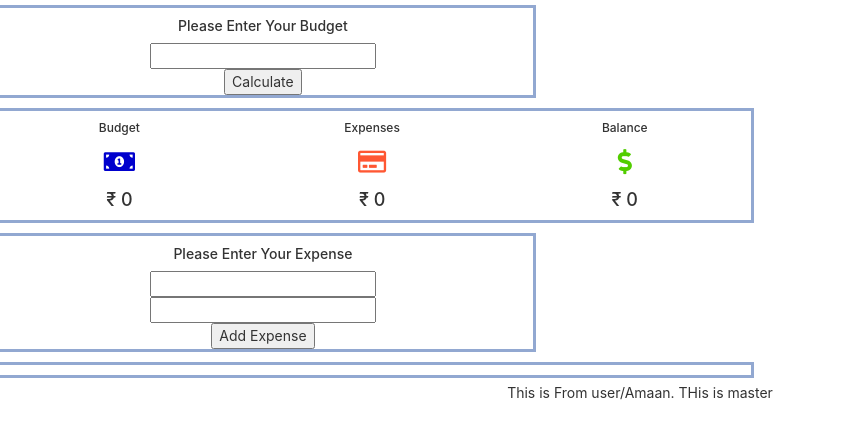
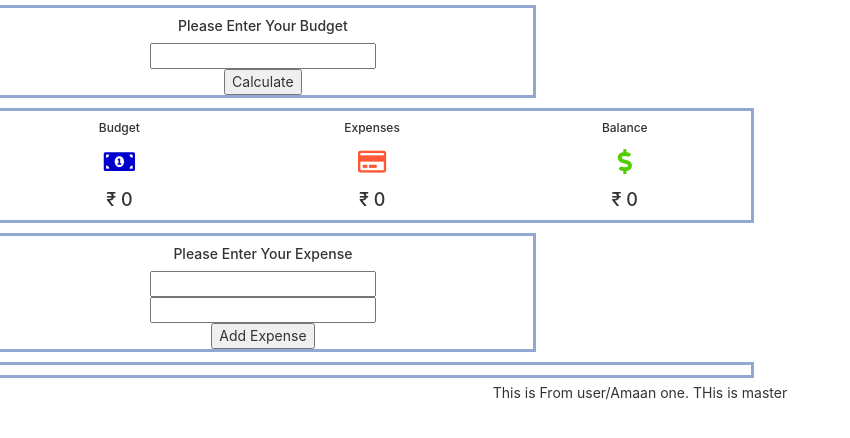
Before and after one commit to Amaanuddin/Budget-App, a React (Create React App) app: page / in a window 1280 px wide. Shown: the top 438 px of the page, without its empty margins (0-850 px from the left). Built offline with nearby package versions, Linux system fonts and the light colour scheme.

Commit message:
user/Amaan

```diff
--- a/src/App.js
+++ b/src/App.js
@@ -9,7 +9,7 @@ class App extends Component {
     return (
       <div className="App">
         <BudgetForm/>
-        This is From user/Amaan.
+        This is From user/Amaan one.
         THis is master
       </div>
 
```
